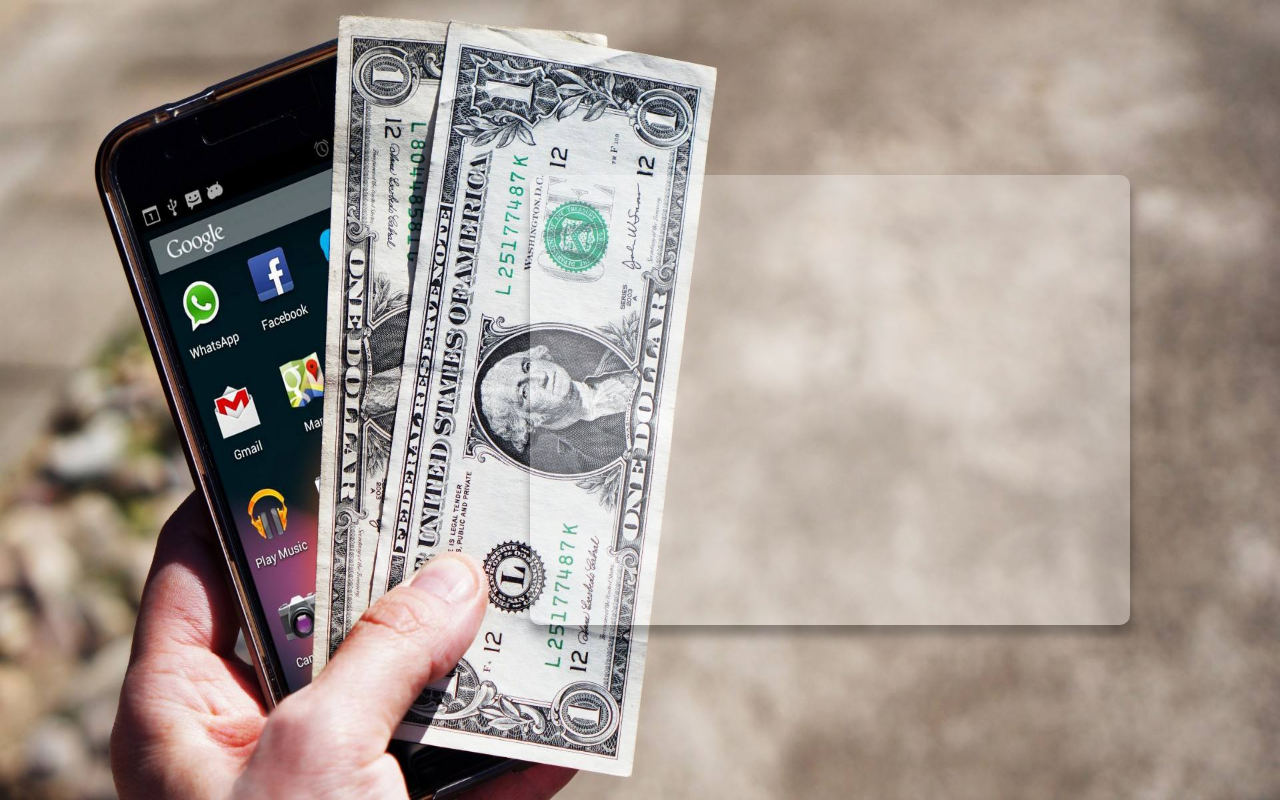
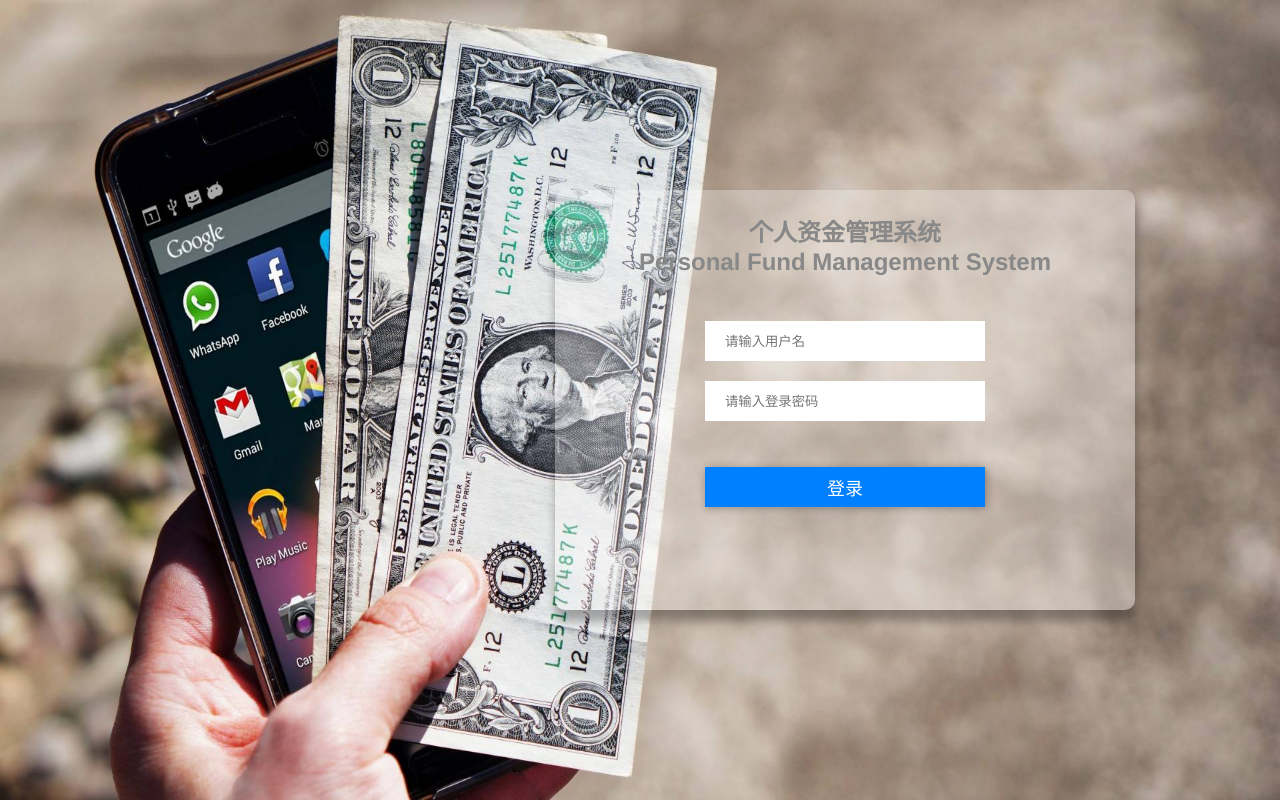
Before and after one commit to 0f0/cashbook, a Vue app: page /login in a window 1280 px wide. Built offline with nearby package versions, Linux system fonts and the light colour scheme; a small style sheet from the web is missing.

Commit message:
主页面布局

```diff
--- a/index.html
+++ b/index.html
@@ -4,7 +4,7 @@
 <head>
   <meta charset="utf-8">
   <meta name="viewport" content="width=device-width,initial-scale=1.0">
-  <title>cash</title>
+  <title>个人资金管理系统</title>
   <link rel="stylesheet" href="//at.alicdn.com/t/font_1423485_g4z0b5llwtt.css">
 </head>
 
--- /dev/null
+++ b/src/components/manage/header.vue
@@ -0,0 +1,19 @@
+<template>
+  <div class="header">title</div>
+</template>
+
+<script>
+export default {
+  data() {
+    return {};
+  }
+};
+</script>
+
+<style lang="scss" scoped>
+.header {
+  height: 80px;
+  background: #fff;
+  box-shadow: 1px 1px 5px 1px rgba(0, 0, 0, 0.03);
+}
+</style>
--- /dev/null
+++ b/src/components/manage/nav.vue
@@ -0,0 +1,23 @@
+<template>
+  <div class="nav">
+    <p>个人资金管理系统</p>
+  </div>
+</template>
+
+<script>
+export default {
+  data() {
+    return {};
+  }
+};
+</script>
+
+<style lang="scss" scoped>
+.nav {
+  width: 300px;
+  background: linear-gradient(#58c4b6, #3f7ac6);
+  color: #fff;
+  //   ##1b222e
+  //   #1a2942
+}
+</style>
--- a/src/router/index.js
+++ b/src/router/index.js
@@ -5,6 +5,8 @@ import 'nprogress/nprogress.css'
 Vue.use(Router)
 
 const Login = () => import('@/views/login')
+const Manage = () => import('@/views/manage')
+const Home = () => import('@/views/home')
 
 const router = new Router({
   mode: 'history',
@@ -16,6 +18,22 @@ const router = new Router({
       path: '/login',
       name: 'login',
       component: Login
+    },
+    {
+      path: '/manage',
+      component: Manage,
+      children: [{
+          path: '/',
+          redirect: 'home'
+        },
+        {
+          path: 'home',
+          component: Home,
+          meta: {
+            title: '首页'
+          }
+        }
+      ]
     }
   ]
 })
--- /dev/null
+++ b/src/views/home.vue
@@ -0,0 +1,14 @@
+<template>
+  <div>home</div>
+</template>
+
+<script>
+export default {
+  data() {
+    return {};
+  }
+};
+</script>
+
+<style lang="scss" scoped>
+</style>
--- a/src/views/login.vue
+++ b/src/views/login.vue
@@ -1,9 +1,22 @@
 <template>
   <div class="login">
     <div class="login-box">
+      <div class="login-text">
+        <p>个人资金管理系统</p>
+        <p>Personal Fund Management System</p>
+      </div>
+
       <div>
-        <i class="iconfont iconyonghu"></i>
+        <div class="item">
+          <i class="iconfont iconyonghu"></i>
+          <input type="text" placeholder="请输入用户名" />
+        </div>
+        <div class="item">
+          <i class="iconfont iconmima"></i>
+          <input type="password" placeholder="请输入登录密码" />
+        </div>
       </div>
+      <button class="login-button" @click="login">登录</button>
     </div>
   </div>
 </template>
@@ -12,6 +25,11 @@
 export default {
   data() {
     return {};
+  },
+  methods: {
+    login() {
+      this.$router.push({ path: "/manage" });
+    }
   }
 };
 </script>
@@ -24,8 +42,13 @@ export default {
   background-size: 100% 100%;
   .login-box {
     position: absolute;
-    height: 450px;
-    width: 600px;
+    height: 420px;
+    width: 580px;
+    display: flex;
+    flex-direction: column;
+    justify-content: space-around;
+    align-items: center;
+    padding-bottom: 80px;
     background: rgba(255, 255, 255, 0.3);
     top: 50%;
     right: 0;
@@ -33,6 +56,47 @@ export default {
     transform: translate(-25%, -50%);
     -webkit-transform: translate(-25%, -50%);
     box-shadow: 1px 10px 10px 1px rgba(0, 0, 0, 0.3); /* no*/
+    .login-text {
+      font-size: 24px;
+      font-weight: 600;
+      color: #888;
+    }
+    .item {
+      height: 40px;
+      width: 280px;
+      display: flex;
+      align-items: center;
+      background: #fff;
+      padding: 0px 10px;
+
+      input {
+        flex: 1;
+        height: 40px;
+        margin-left: 10px;
+        border: none;
+        outline: none;
+      }
+    }
+    .item:nth-child(1) {
+      margin-bottom: 20px;
+    }
+    .login-button {
+      width: 280px;
+      height: 40px;
+      color: #fff;
+      font-size: 18px;
+      background: #007fff;
+      border: none;
+      outline: none;
+      box-shadow: 1px 1px 8px 0px rgba(0, 0, 0, 0.3);
+      &:hover {
+        background: #2868a9;
+      }
+      &:active {
+        background: #2868a9;
+        box-shadow: none;
+      }
+    }
   }
 }
 </style>
--- /dev/null
+++ b/src/views/manage.vue
@@ -0,0 +1,35 @@
+<template>
+  <div class="manage">
+    <custome-nav></custome-nav>
+    <div class="manage-right">
+      <custome-header></custome-header>
+      <router-view></router-view>
+    </div>
+  </div>
+</template>
+
+<script>
+import nav from "../components/manage/nav";
+import header from "../components/manage/header";
+export default {
+  components: {
+    "custome-nav": nav,
+    "custome-header": header
+  },
+  data() {
+    return {};
+  }
+};
+</script>
+
+<style lang="scss" scoped>
+// background: linear-gradient(to left,#9853af,#623AA2)
+.manage {
+  height: 100vh;
+  display: flex;
+  .manage-right {
+    flex: 1;
+    background: #f4f4f4;
+  }
+}
+</style>
```
Also changed, not shown: 2 other files (tests, documents, lock files or other folders).
